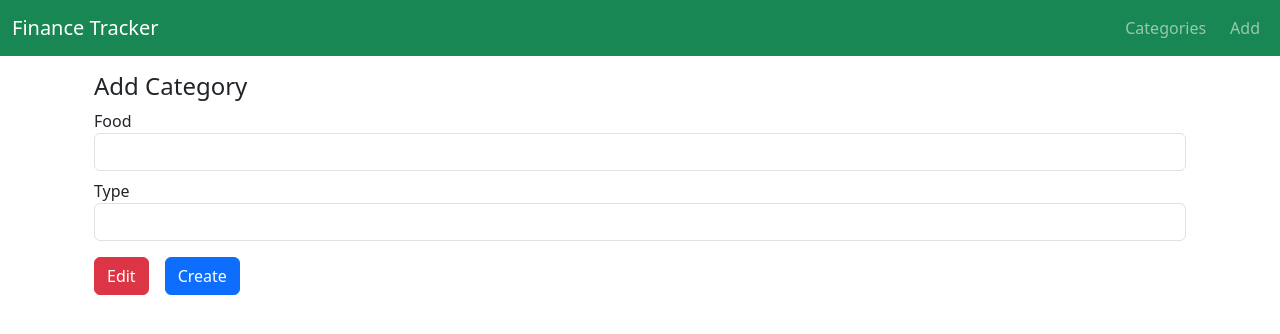
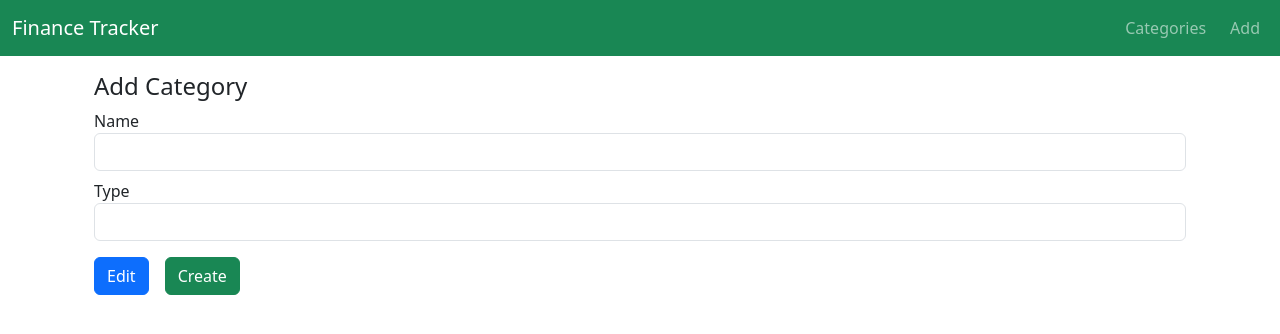
Before and after one commit to Sulivlr/CW-9, a React (Vite) app: page /form in a window 1280 px wide. Shown: the top 334 px of the page. Built offline with nearby package versions, Linux system fonts and the light colour scheme.

Commit message:
two way binding created.

```diff
--- a/src/Pages/CategoriesForm.tsx
+++ b/src/Pages/CategoriesForm.tsx
@@ -1,18 +1,37 @@
+import React, {useState} from 'react';
 
 
 const CategoriesForm = () => {
 
+  const [category, setCategory] = useState({
+    name: '',
+    CategoryType: '',
+  });
+
+  const onFieldChange = (e: React.ChangeEvent<HTMLInputElement>) => {
+    const { name, value } = e.target;
+    setCategory((prevState) => ({ ...prevState, [name]: value }));
+  }
+
+  const onSubmit = (e: React.FormEvent) => {
+    e.preventDefault();
+  };
+
+  console.log(category)
+
 
   return (
-    <form className="container mb-4 mt-3">
+    <form className="container mb-4 mt-3" onSubmit={onSubmit}>
       <h4>Add Category</h4>
       <div className="form-group">
-        <label htmlFor="name">Food</label>
+        <label htmlFor="name">Name</label>
         <input
           required
           type="text"
+          id="name"
           name="name"
-          id="name"
+          value={category.name}
+          onChange={onFieldChange}
           className="form-control"
         />
       </div>
@@ -22,13 +41,15 @@ const CategoriesForm = () => {
           required
           type="text"
           name="CategoryType"
+          value={category.CategoryType}
+          onChange={onFieldChange}
           id="CategoryType"
           className="form-control"
         />
       </div>
       <div className="mt-3">
-      <button className="btn btn-danger">Edit</button>
-      <button type="submit" className="btn btn-primary ms-3">Create</button>
+      <button className="btn btn-primary">Edit</button>
+      <button type="submit" className="btn btn-success ms-3">Create</button>
       </div>
     </form>
   );
```
